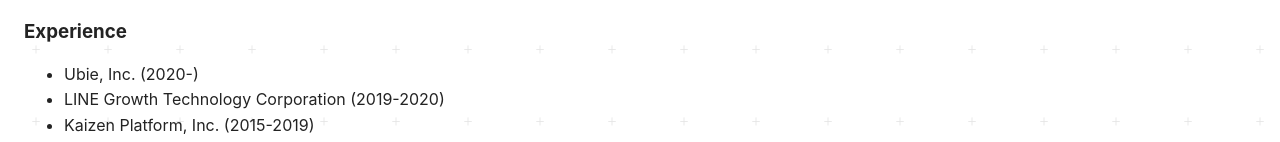
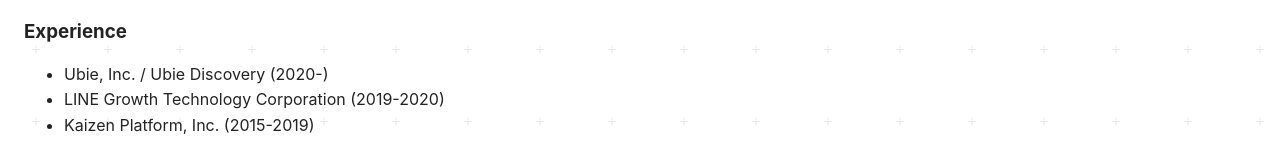
Before and after one commit to tatsuroro/www, a Next.js app: page / in a window 1280 px wide. Shown: the part 491-633 px from the top of the page. Built offline with nearby package versions, Linux system fonts and the light colour scheme.

Commit message:
Update Experience: Ubie Discovery

```diff
--- a/pages/index.js
+++ b/pages/index.js
@@ -27,7 +27,7 @@
           </ul>
           <h3>Experience</h3>
           <ul>
-            <li>Ubie, Inc. (2020-)</li>
+            <li>Ubie, Inc. / Ubie Discovery (2020-)</li>
             <li>LINE Growth Technology Corporation (2019-2020)</li>
             <li>Kaizen Platform, Inc. (2015-2019)</li>
             <li>CyberAgent, Inc. (2012-2015)</li>
```
